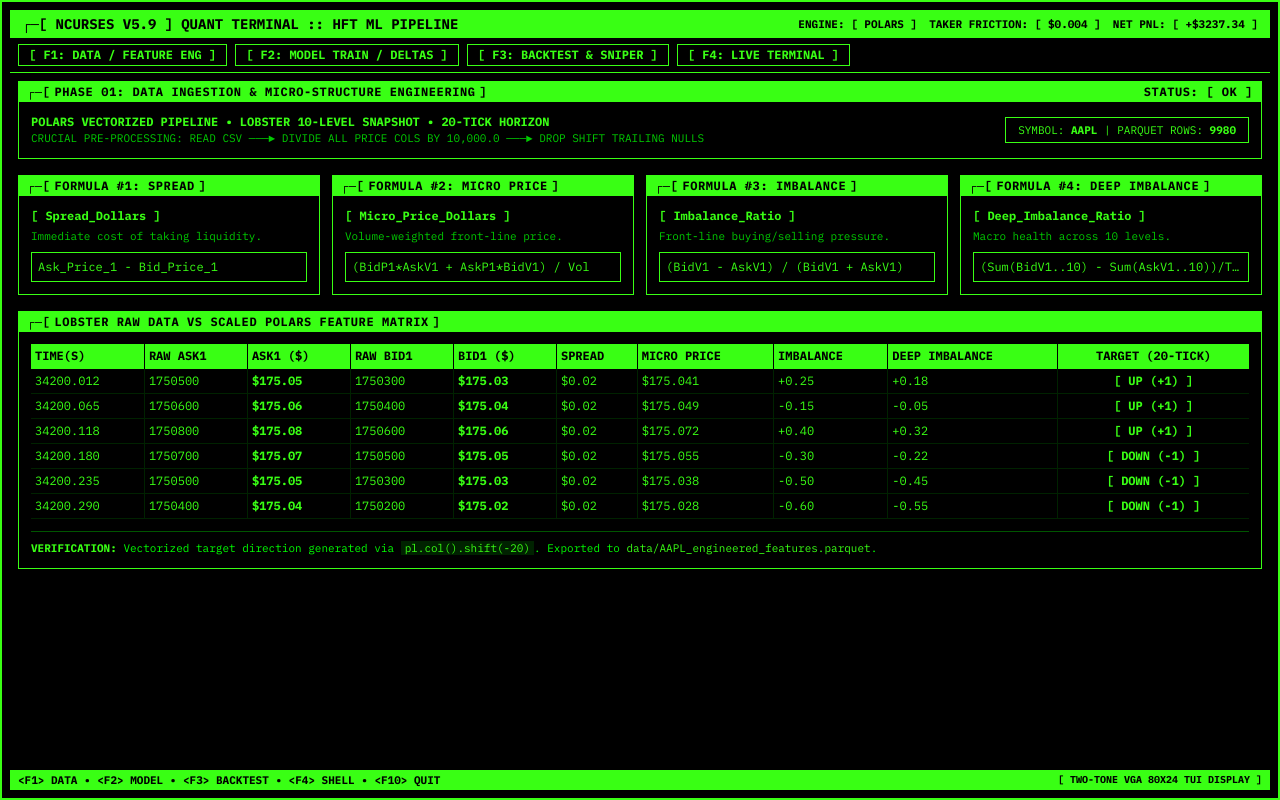
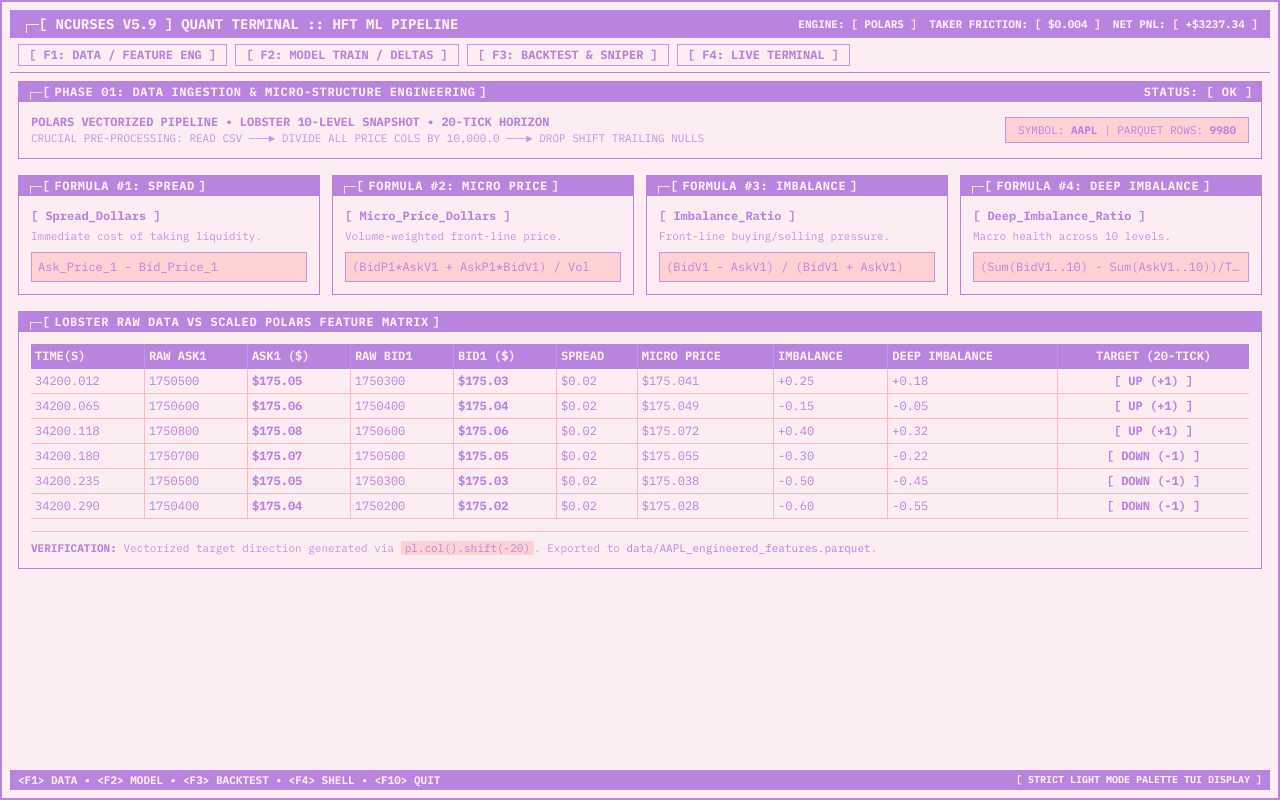
Before and after one commit to aara-dhya/1737, a React (Vite) app: page / in a window 1280 px wide. Built offline with nearby package versions, Linux system fonts and the light colour scheme.

Commit message:
style(ui): enforce strict light mode color palette (#B984DF, #C095E4, #FCEDF2, #FFD1D4, #FFB7C5, #FFA0C5)

```diff
--- a/index.html
+++ b/index.html
@@ -11,7 +11,7 @@
     <link rel="preconnect" href="https://fonts.gstatic.com" crossorigin>
     <link href="https://fonts.googleapis.com/css2?family=IBM+Plex+Mono:ital,wght@0,400;0,700;1,400&family=VT323&display=swap" rel="stylesheet">
   </head>
-  <body class="bg-black text-green-400 font-mono antialiased overflow-hidden select-none">
+  <body class="bg-[#FCEDF2] text-[#B984DF] font-mono antialiased overflow-hidden select-none">
     <div id="root"></div>
     <script type="module" src="/src/main.jsx"></script>
   </body>
--- a/src/App.jsx
+++ b/src/App.jsx
@@ -12,9 +12,9 @@ export default function App() {
   const [pipelineData, setPipelineData] = useState(initialData);
 
   return (
-    <div className="h-screen w-screen bg-black text-green-400 font-mono flex flex-col overflow-hidden p-2 select-none border-2 border-green-400">
+    <div className="h-screen w-screen bg-[#FCEDF2] text-[#B984DF] font-mono flex flex-col overflow-hidden p-2 select-none border-2 border-[#B984DF]">
       {/* Top ncurses Title & System Telemetry Header */}
-      <header className="bg-green-400 text-black px-3 py-1 font-bold flex flex-col md:flex-row justify-between items-start md:items-center text-xs uppercase shrink-0">
+      <header className="bg-[#B984DF] text-[#FCEDF2] px-3 py-1 font-bold flex flex-col md:flex-row justify-between items-start md:items-center text-xs uppercase shrink-0">
         <div className="flex items-center space-x-2 font-extrabold text-sm">
           <span>┌─[ ncurses v5.9 ]</span>
           <span>QUANT TERMINAL :: HFT ML PIPELINE</span>
@@ -28,11 +28,11 @@ export default function App() {
       </header>
 
       {/* Function Keys Navigation Bar ([F1: DATA], [F2: MODEL], [F3: BACKTEST], [F4: LOGS]) */}
-      <nav className="bg-black border-b border-green-400 py-1.5 px-2 flex space-x-2 shrink-0 overflow-x-auto">
+      <nav className="bg-[#FCEDF2] border-b border-[#B984DF] py-1.5 px-2 flex space-x-2 shrink-0 overflow-x-auto">
         <button
           onClick={() => setActiveTab('phase1')}
           className={`ncurses-btn text-xs font-bold ${
-            activeTab === 'phase1' ? 'bg-green-400 text-black' : 'text-green-400'
+            activeTab === 'phase1' ? 'bg-[#B984DF] text-[#FCEDF2]' : 'text-[#B984DF]'
           }`}
         >
           [ F1: DATA / FEATURE ENG ]
@@ -41,7 +41,7 @@ export default function App() {
         <button
           onClick={() => setActiveTab('phase2')}
           className={`ncurses-btn text-xs font-bold ${
-            activeTab === 'phase2' ? 'bg-green-400 text-black' : 'text-green-400'
+            activeTab === 'phase2' ? 'bg-[#B984DF] text-[#FCEDF2]' : 'text-[#B984DF]'
           }`}
         >
           [ F2: MODEL TRAIN / DELTAS ]
@@ -50,7 +50,7 @@ export default function App() {
         <button
           onClick={() => setActiveTab('phase3')}
           className={`ncurses-btn text-xs font-bold ${
-            activeTab === 'phase3' ? 'bg-green-400 text-black' : 'text-green-400'
+            activeTab === 'phase3' ? 'bg-[#B984DF] text-[#FCEDF2]' : 'text-[#B984DF]'
           }`}
         >
           [ F3: BACKTEST & SNIPER ]
@@ -59,7 +59,7 @@ export default function App() {
         <button
           onClick={() => setActiveTab('terminal')}
           className={`ncurses-btn text-xs font-bold ${
-            activeTab === 'terminal' ? 'bg-green-400 text-black' : 'text-green-400'
+            activeTab === 'terminal' ? 'bg-[#B984DF] text-[#FCEDF2]' : 'text-[#B984DF]'
           }`}
         >
           [ F4: LIVE TERMINAL ]
@@ -67,7 +67,7 @@ export default function App() {
       </nav>
 
       {/* Main Viewport Content Area */}
-      <main className="flex-1 overflow-auto p-2 bg-black">
+      <main className="flex-1 overflow-auto p-2 bg-[#FCEDF2]">
         {activeTab === 'phase1' && (
           <Phase1Viewer datasetSummary={pipelineData?.dataset_summary} />
         )}
@@ -94,12 +94,12 @@ export default function App() {
       </main>
 
       {/* Bottom ncurses Status Bar */}
-      <footer className="bg-green-400 text-black px-2 py-0.5 font-bold flex justify-between items-center text-[11px] uppercase shrink-0">
+      <footer className="bg-[#B984DF] text-[#FCEDF2] px-2 py-0.5 font-bold flex justify-between items-center text-[11px] uppercase shrink-0">
         <div>
           &lt;F1&gt; DATA &bull; &lt;F2&gt; MODEL &bull; &lt;F3&gt; BACKTEST &bull; &lt;F4&gt; SHELL &bull; &lt;F10&gt; QUIT
         </div>
         <div className="font-mono text-[10px]">
-          [ TWO-TONE VGA 80x24 TUI DISPLAY ]
+          [ STRICT LIGHT MODE PALETTE TUI DISPLAY ]
         </div>
       </footer>
     </div>
--- a/src/components/NcursesFrame.jsx
+++ b/src/components/NcursesFrame.jsx
@@ -1,24 +1,24 @@
 import React from 'react';
 
 /**
- * NcursesFrame: Emulates a vintage ncurses panel container using ASCII box drawing characters
- * (e.g. ┌─┐ │ └─┘ ├─┤) and strict 1px green borders.
+ * NcursesFrame: Emulates a vintage ncurses panel container in strict Light Mode palette
+ * (#FCEDF2 background, #B984DF primary, #C095E4 secondary, #FFB7C5 border).
  */
 export default function NcursesFrame({ title, children, className = '', headerExtra = null }) {
   return (
-    <div className={`border border-green-400 bg-black text-green-400 font-mono relative flex flex-col ${className}`}>
+    <div className={`border border-[#B984DF] bg-[#FCEDF2] text-[#B984DF] font-mono relative flex flex-col ${className}`}>
       {/* Top Header Bar with ASCII framing */}
-      <div className="bg-green-400 text-black px-2 py-0.5 font-bold flex justify-between items-center text-xs uppercase tracking-wider select-none shrink-0">
+      <div className="bg-[#B984DF] text-[#FCEDF2] px-2 py-0.5 font-bold flex justify-between items-center text-xs uppercase tracking-wider select-none shrink-0">
         <div className="flex items-center space-x-1">
           <span>┌─[</span>
           <span className="font-extrabold">{title}</span>
           <span>]</span>
         </div>
-        {headerExtra && <div className="text-black font-bold text-xs">{headerExtra}</div>}
+        {headerExtra && <div className="text-[#FCEDF2] font-bold text-xs">{headerExtra}</div>}
       </div>
 
       {/* Panel Body Content */}
-      <div className="p-3 flex-1 overflow-auto">
+      <div className="p-3 flex-1 overflow-auto bg-[#FCEDF2]">
         {children}
       </div>
     </div>
--- a/src/components/Phase1Viewer.jsx
+++ b/src/components/Phase1Viewer.jsx
@@ -12,20 +12,20 @@ export default function Phase1Viewer({ datasetSummary }) {
   ];
 
   return (
-    <div className="space-y-4 font-mono text-xs">
+    <div className="space-y-4 font-mono text-xs text-[#B984DF]">
       {/* Top Banner Frame */}
       <NcursesFrame title="PHASE 01: DATA INGESTION & MICRO-STRUCTURE ENGINEERING" headerExtra="STATUS: [ OK ]">
         <div className="flex flex-col md:flex-row justify-between items-start md:items-center gap-2">
           <div>
-            <div className="text-green-400 font-bold">
+            <div className="text-[#B984DF] font-bold">
               POLARS VECTORIZED PIPELINE &bull; LOBSTER 10-LEVEL SNAPSHOT &bull; 20-TICK HORIZON
             </div>
-            <div className="text-green-600 text-[11px]">
+            <div className="text-[#C095E4] text-[11px]">
               CRUCIAL PRE-PROCESSING: READ CSV ───► DIVIDE ALL PRICE COLS BY 10,000.0 ───► DROP SHIFT TRAILING NULLS
             </div>
           </div>
-          <div className="border border-green-400 px-3 py-1 bg-black text-[11px]">
-            SYMBOL: <span className="font-bold text-green-400">{datasetSummary?.symbol || 'AAPL'}</span> | PARQUET ROWS: <span className="font-bold">{datasetSummary?.phase1_parquet_rows || 9980}</span>
+          <div className="border border-[#C095E4] px-3 py-1 bg-[#FFD1D4] text-[#B984DF] text-[11px]">
+            SYMBOL: <span className="font-bold text-[#B984DF]">{datasetSummary?.symbol || 'AAPL'}</span> | PARQUET ROWS: <span className="font-bold">{datasetSummary?.phase1_parquet_rows || 9980}</span>
           </div>
         </div>
       </NcursesFrame>
@@ -33,33 +33,33 @@ export default function Phase1Viewer({ datasetSummary }) {
       {/* Feature Formula Matrix */}
       <div className="grid grid-cols-1 md:grid-cols-2 lg:grid-cols-4 gap-3">
         <NcursesFrame title="FORMULA #1: SPREAD">
-          <div className="text-green-400 font-bold mb-1">[ Spread_Dollars ]</div>
-          <p className="text-green-600 text-[11px] mb-2">Immediate cost of taking liquidity.</p>
-          <div className="border border-green-400 p-1.5 bg-black text-green-400 font-mono">
+          <div className="text-[#B984DF] font-bold mb-1">[ Spread_Dollars ]</div>
+          <p className="text-[#C095E4] text-[11px] mb-2">Immediate cost of taking liquidity.</p>
+          <div className="border border-[#C095E4] p-1.5 bg-[#FFD1D4] text-[#B984DF] font-mono">
             Ask_Price_1 - Bid_Price_1
           </div>
         </NcursesFrame>
 
         <NcursesFrame title="FORMULA #2: MICRO PRICE">
-          <div className="text-green-400 font-bold mb-1">[ Micro_Price_Dollars ]</div>
-          <p className="text-green-600 text-[11px] mb-2">Volume-weighted front-line price.</p>
-          <div className="border border-green-400 p-1.5 bg-black text-green-400 font-mono truncate">
+          <div className="text-[#B984DF] font-bold mb-1">[ Micro_Price_Dollars ]</div>
+          <p className="text-[#C095E4] text-[11px] mb-2">Volume-weighted front-line price.</p>
+          <div className="border border-[#C095E4] p-1.5 bg-[#FFD1D4] text-[#B984DF] font-mono truncate">
             (BidP1*AskV1 + AskP1*BidV1) / Vol
           </div>
         </NcursesFrame>
 
         <NcursesFrame title="FORMULA #3: IMBALANCE">
-          <div className="text-green-400 font-bold mb-1">[ Imbalance_Ratio ]</div>
-          <p className="text-green-600 text-[11px] mb-2">Front-line buying/selling pressure.</p>
-          <div className="border border-green-400 p-1.5 bg-black text-green-400 font-mono truncate">
+          <div className="text-[#B984DF] font-bold mb-1">[ Imbalance_Ratio ]</div>
+          <p className="text-[#C095E4] text-[11px] mb-2">Front-line buying/selling pressure.</p>
+          <div className="border border-[#C095E4] p-1.5 bg-[#FFD1D4] text-[#B984DF] font-mono truncate">
             (BidV1 - AskV1) / (BidV1 + AskV1)
           </div>
         </NcursesFrame>
 
         <NcursesFrame title="FORMULA #4: DEEP IMBALANCE">
-          <div className="text-green-400 font-bold mb-1">[ Deep_Imbalance_Ratio ]</div>
-          <p className="text-green-600 text-[11px] mb-2">Macro health across 10 levels.</p>
-          <div className="border border-green-400 p-1.5 bg-black text-green-400 font-mono truncate">
+          <div className="text-[#B984DF] font-bold mb-1">[ Deep_Imbalance_Ratio ]</div>
+          <p className="text-[#C095E4] text-[11px] mb-2">Macro health across 10 levels.</p>
+          <div className="border border-[#C095E4] p-1.5 bg-[#FFD1D4] text-[#B984DF] font-mono truncate">
             (Sum(BidV1..10) - Sum(AskV1..10))/Tot
           </div>
         </NcursesFrame>
@@ -70,33 +70,33 @@ export default function Phase1Viewer({ datasetSummary }) {
         <div className="overflow-x-auto">
           <table className="w-full text-left font-mono text-xs border-collapse">
             <thead>
-              <tr className="bg-green-400 text-black font-bold border-b border-green-400">
-                <th className="p-1 border-r border-black">TIME(S)</th>
-                <th className="p-1 border-r border-black">RAW ASK1</th>
-                <th className="p-1 border-r border-black">ASK1 ($)</th>
-                <th className="p-1 border-r border-black">RAW BID1</th>
-                <th className="p-1 border-r border-black">BID1 ($)</th>
-                <th className="p-1 border-r border-black">SPREAD</th>
-                <th className="p-1 border-r border-black">MICRO PRICE</th>
-                <th className="p-1 border-r border-black">IMBALANCE</th>
-                <th className="p-1 border-r border-black">DEEP IMBALANCE</th>
+              <tr className="bg-[#B984DF] text-[#FCEDF2] font-bold border-b border-[#B984DF]">
+                <th className="p-1 border-r border-[#C095E4]">TIME(S)</th>
+                <th className="p-1 border-r border-[#C095E4]">RAW ASK1</th>
+                <th className="p-1 border-r border-[#C095E4]">ASK1 ($)</th>
+                <th className="p-1 border-r border-[#C095E4]">RAW BID1</th>
+                <th className="p-1 border-r border-[#C095E4]">BID1 ($)</th>
+                <th className="p-1 border-r border-[#C095E4]">SPREAD</th>
+                <th className="p-1 border-r border-[#C095E4]">MICRO PRICE</th>
+                <th className="p-1 border-r border-[#C095E4]">IMBALANCE</th>
+                <th className="p-1 border-r border-[#C095E4]">DEEP IMBALANCE</th>
                 <th className="p-1 text-center">TARGET (20-TICK)</th>
               </tr>
             </thead>
             <tbody>
               {sampleLOBRows.map((row, idx) => (
-                <tr key={idx} className="border-b border-green-900 hover:bg-green-400 hover:text-black transition-none cursor-pointer">
-                  <td className="p-1 border-r border-green-900">{row.time.toFixed(3)}</td>
-                  <td className="p-1 border-r border-green-900">{row.raw_ask_1}</td>
-                  <td className="p-1 border-r border-green-900 font-bold">${row.ask_1.toFixed(2)}</td>
-                  <td className="p-1 border-r border-green-900">{row.raw_bid_1}</td>
-                  <td className="p-1 border-r border-green-900 font-bold">${row.bid_1.toFixed(2)}</td>
-                  <td className="p-1 border-r border-green-900">${row.spread.toFixed(2)}</td>
-                  <td className="p-1 border-r border-green-900">${row.micro.toFixed(3)}</td>
-                  <td className="p-1 border-r border-green-900">
+                <tr key={idx} className="border-b border-[#FFB7C5] hover:bg-[#FFA0C5] hover:text-[#FCEDF2] transition-none cursor-pointer">
+                  <td className="p-1 border-r border-[#FFB7C5]">{row.time.toFixed(3)}</td>
+                  <td className="p-1 border-r border-[#FFB7C5]">{row.raw_ask_1}</td>
+                  <td className="p-1 border-r border-[#FFB7C5] font-bold">${row.ask_1.toFixed(2)}</td>
+                  <td className="p-1 border-r border-[#FFB7C5]">{row.raw_bid_1}</td>
+                  <td className="p-1 border-r border-[#FFB7C5] font-bold">${row.bid_1.toFixed(2)}</td>
+                  <td className="p-1 border-r border-[#FFB7C5]">${row.spread.toFixed(2)}</td>
+                  <td className="p-1 border-r border-[#FFB7C5]">${row.micro.toFixed(3)}</td>
+                  <td className="p-1 border-r border-[#FFB7C5]">
                     {row.imbalance >= 0 ? `+${row.imbalance.toFixed(2)}` : row.imbalance.toFixed(2)}
                   </td>
-                  <td className="p-1 border-r border-green-900">
+                  <td className="p-1 border-r border-[#FFB7C5]">
                     {row.deep_imbalance >= 0 ? `+${row.deep_imbalance.toFixed(2)}` : row.deep_imbalance.toFixed(2)}
                   </td>
                   <td className="p-1 text-center font-bold">
@@ -108,8 +108,8 @@ export default function Phase1Viewer({ datasetSummary }) {
           </table>
         </div>
 
-        <div className="mt-3 border-t border-green-800 pt-2 text-[11px] text-green-500">
-          <span className="font-bold text-green-400">VERIFICATION:</span> Vectorized target direction generated via <code className="bg-green-900 text-green-400 px-1">pl.col().shift(-20)</code>. Exported to <code className="text-green-400">data/AAPL_engineered_features.parquet</code>.
+        <div className="mt-3 border-t border-[#FFB7C5] pt-2 text-[11px] text-[#C095E4]">
+          <span className="font-bold text-[#B984DF]">VERIFICATION:</span> Vectorized target direction generated via <code className="bg-[#FFD1D4] text-[#B984DF] px-1">pl.col().shift(-20)</code>. Exported to <code className="text-[#B984DF]">data/AAPL_engineered_features.parquet</code>.
         </div>
       </NcursesFrame>
     </div>
--- a/src/index.css
+++ b/src/index.css
@@ -2,16 +2,21 @@
 @tailwind components;
 @tailwind utilities;
 
-/* Strictly enforce Brand Guidelines: 0px border-radius & 0px shadows globally */
+/* Strictly enforce Brand Guidelines & Light Mode Hex Codes */
 * {
   border-radius: 0px !important;
   box-shadow: none !important;
   font-family: 'IBM Plex Mono', monospace;
 }
 
+::selection {
+  background-color: #FFA0C5 !important;
+  color: #FCEDF2 !important;
+}
+
 body, html {
-  background-color: #000000;
-  color: #39FF14;
+  background-color: #FCEDF2 !important;
+  color: #B984DF !important;
   margin: 0;
   padding: 0;
   height: 100vh;
@@ -20,7 +25,7 @@ body, html {
   user-select: none;
 }
 
-/* Blinking Block Cursor Animation */
+/* Blinking Block Cursor Animation using #B984DF */
 @keyframes cursor-blink {
   0%, 49% { opacity: 1; }
   50%, 100% { opacity: 0; }
@@ -30,63 +35,79 @@ body, html {
   animation: cursor-blink 1s infinite;
 }
 
-/* Retro ncurses Terminal Scrollbars */
+/* Retro Light Mode Scrollbars */
 ::-webkit-scrollbar {
   width: 10px;
   height: 10px;
 }
 ::-webkit-scrollbar-track {
-  background: #000000;
-  border: 1px solid #39FF14;
+  background: #FCEDF2;
+  border: 1px solid #FFB7C5;
 }
 ::-webkit-scrollbar-thumb {
-  background: #39FF14;
+  background: #FFA0C5;
+  border: 1px solid #B984DF;
 }
 ::-webkit-scrollbar-thumb:hover {
-  background: #00FF00;
+  background: #B984DF;
 }
 
-/* ncurses Bracket Button Styling */
+/* Light Mode ncurses Bracket Button Styling using strict palette */
 .ncurses-btn {
-  background-color: #000000;
-  color: #39FF14;
+  background-color: #FCEDF2;
+  color: #B984DF;
   font-weight: 700;
   padding: 2px 10px;
-  border: 1px solid #39FF14;
+  border: 1px solid #C095E4;
   cursor: pointer;
   text-transform: uppercase;
   display: inline-flex;
-  items: center;
+  align-items: center;
   gap: 4px;
+  transition: all 0.1s ease;
 }
 .ncurses-btn:hover, .ncurses-btn:focus {
-  background-color: #39FF14;
-  color: #000000;
-  border-color: #39FF14;
+  background-color: #B984DF !important;
+  color: #FCEDF2 !important;
+  border-color: #B984DF !important;
   outline: none;
+}
+.ncurses-btn:active {
+  background-color: #FFA0C5 !important;
+  color: #FCEDF2 !important;
+  border-color: #FFA0C5 !important;
+}
+.ncurses-btn:disabled {
+  background-color: #FFD1D4 !important;
+  color: #C095E4 !important;
+  border-color: #FFB7C5 !important;
+  cursor: not-allowed;
 }
 
 /* Color Inversion utilities */
 .hover-invert:hover {
-  background-color: #39FF14 !important;
-  color: #000000 !important;
+  background-color: #B984DF !important;
+  color: #FCEDF2 !important;
 }
 
 .active-invert {
-  background-color: #39FF14 !important;
-  color: #000000 !important;
+  background-color: #B984DF !important;
+  color: #FCEDF2 !important;
 }
 
-/* Terminal input block */
+/* Light Mode Terminal input block */
 .ncurses-input {
-  background-color: #000000;
-  color: #39FF14;
-  border: 1px solid #39FF14;
+  background-color: #FCEDF2;
+  color: #B984DF;
+  border: 1px solid #C095E4;
   padding: 4px 8px;
   outline: none;
   font-family: 'IBM Plex Mono', monospace;
 }
+.ncurses-input::placeholder {
+  color: #C095E4;
+}
 .ncurses-input:focus {
-  background-color: #001100;
-  border: 1px solid #39FF14;
+  background-color: #FFD1D4;
+  border: 1px solid #B984DF;
 }
--- a/tailwind.config.js
+++ b/tailwind.config.js
@@ -7,14 +7,13 @@ export default {
   theme: {
     extend: {
       colors: {
-        black: '#000000',
-        green: {
-          400: '#39FF14',
-          500: '#00FF00',
-          600: '#00CC00',
-          800: '#005500',
-          900: '#002200',
-          950: '#001100',
+        palette: {
+          purpleDeep: '#B984DF',
+          purpleSoft: '#C095E4',
+          pinkLightest: '#FCEDF2',
+          pinkLight: '#FFD1D4',
+          pinkMid: '#FFB7C5',
+          pinkVibrant: '#FFA0C5',
         }
       },
       fontFamily: {
```
Also changed, not shown: src/components/Phase2Viewer.jsx (+27 -27 lines), src/components/Phase3Backtester.jsx (+38 -38 lines), src/components/TerminalConsole.jsx (+16 -16 lines).
